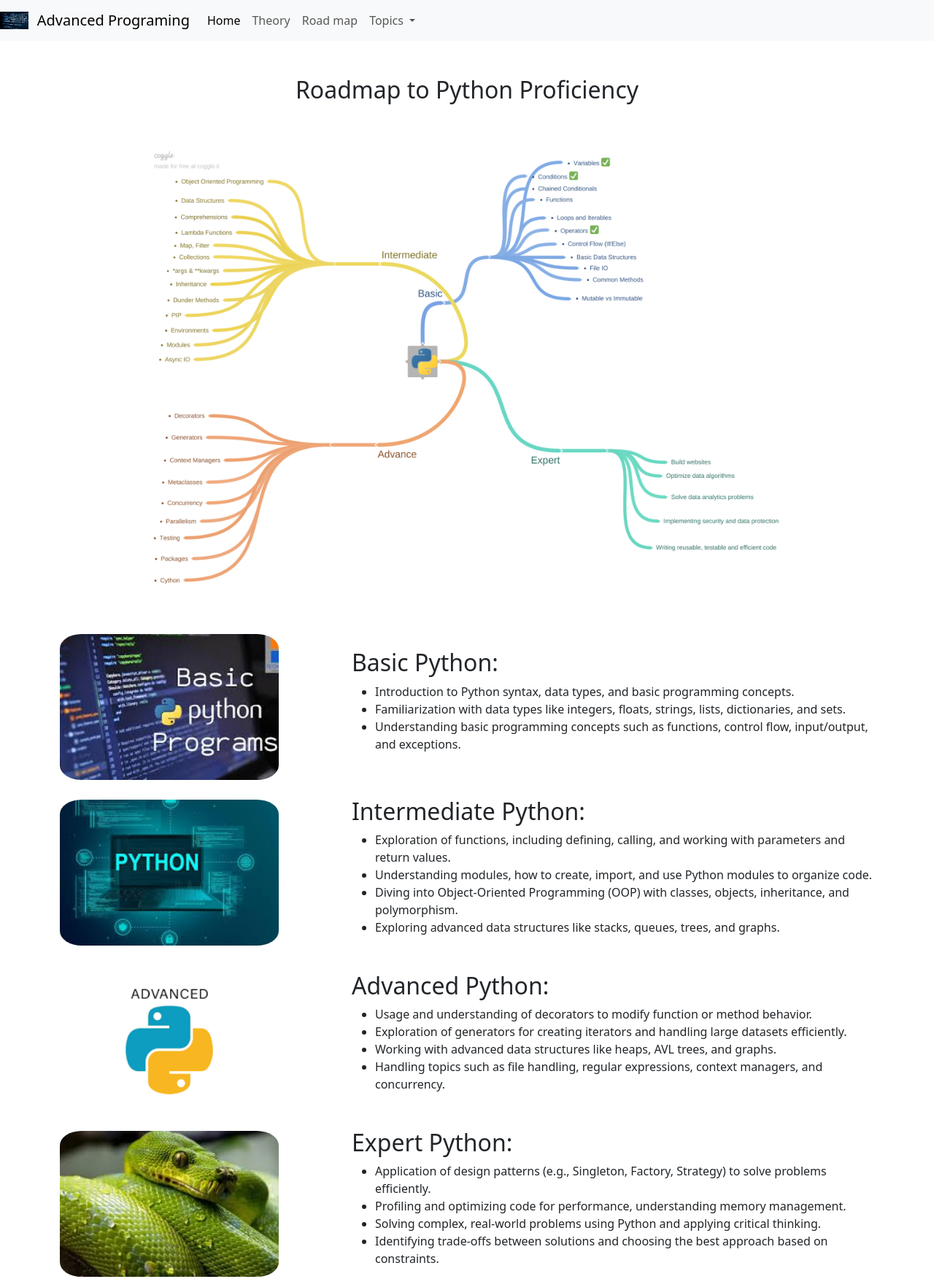
After one commit to Bamwesigye-Calvin-Kiiza/advanced-programing-website, a Django app: page /roadmap/ in a window 1280 px wide. The commit adds this page. Shown: the whole page at 73% size. Run offline with Django 4.2, Linux system fonts and the light colour scheme.

Commit message:
roadmap page added

```diff
--- a/Demo_app/urls.py
+++ b/Demo_app/urls.py
@@ -4,6 +4,7 @@ from . import views
 app_name = 'Demo_app'
 
 urlpatterns = [
-    path('',views.home,name ='home'),
-    path('landingpage/',views.landingpage,name ='landingpage'),
+    path('home/',views.home,name ='home'),
+    path('',views.landingpage,name ='landingpage'),
+    path('roadmap/',views.roadmap,name ='roadmap'),
 ]
--- a/Demo_app/views.py
+++ b/Demo_app/views.py
@@ -7,3 +7,6 @@ def home (request):
 
 def landingpage (request):
     return render(request,'Demo_app/landingpage.html',{})
+
+def roadmap(request):
+    return render(request,'Demo_app/roadmap.html',{})
--- a/templates/Demo_app/home.html
+++ b/templates/Demo_app/home.html
@@ -79,20 +79,20 @@
     <nav class="navbar navbar-expand-lg bg-body-tertiary">
             <img src="{%static 'images/advanced_prog.jpeg'%}" alt="Logo" width="40" height="24" class="d-inline-block align-text-top">
         <div class="container-fluid">
-          <a class="navbar-brand" href="#">Advanced Programing</a>
+          <a class="navbar-brand" href="{%url 'Demo_app:landingpage'%}">Advanced Programing</a>
           <button class="navbar-toggler" type="button" data-bs-toggle="collapse" data-bs-target="#navbarNavDropdown" aria-controls="navbarNavDropdown" aria-expanded="false" aria-label="Toggle navigation">
             <span class="navbar-toggler-icon"></span>
           </button>
           <div class="collapse navbar-collapse" id="navbarNavDropdown">
             <ul class="navbar-nav">
               <li class="nav-item">
-                <a class="nav-link active" aria-current="page" href="{%url 'Demo_app:landingpage'%}">Home</a>
+                <a class="nav-link active" aria-current="page" href="{%url 'Demo_app:home'%}">Home</a>
               </li>
               <li class="nav-item">
                 <a class="nav-link" href="#">Theory</a>
               </li>
               <li class="nav-item">
-                <a class="nav-link" href="#">Road map</a>
+                <a class="nav-link" href="{%url 'Demo_app:roadmap'%}">Road map</a>
               </li>
               <li class="nav-item dropdown">
                 <a class="nav-link dropdown-toggle" href="#" role="button" data-bs-toggle="dropdown" aria-expanded="false">
--- a/templates/Demo_app/landingpage.html
+++ b/templates/Demo_app/landingpage.html
@@ -58,20 +58,20 @@
         <nav class="navbar navbar-expand-lg bg-body-tertiary">
             <img src="{% static 'images/advanced_prog.jpeg' %}" alt="Logo" width="40" height="24" class="d-inline-block align-text-top">
             <div class="container-fluid">
-                <a class="navbar-brand" href="{% url 'Demo_app:home' %}">Advanced Programming</a>
+                <a class="navbar-brand" href="{% url 'Demo_app:landingpage' %}">Advanced Programming</a>
                 <button class="navbar-toggler" type="button" data-bs-toggle="collapse" data-bs-target="#navbarNavDropdown" aria-controls="navbarNavDropdown" aria-expanded="false" aria-label="Toggle navigation">
                     <span class="navbar-toggler-icon"></span>
                 </button>
                 <div class="collapse navbar-collapse" id="navbarNavDropdown">
                     <ul class="navbar-nav">
                         <li class="nav-item">
-                            <a class="nav-link active" aria-current="page" href="{% url 'Demo_app:landingpage' %}">Home</a>
+                            <a class="nav-link active" aria-current="page" href="{% url 'Demo_app:home' %}">Home</a>
                         </li>
                         <li class="nav-item">
                             <a class="nav-link" href="#">Theory</a>
                         </li>
                         <li class="nav-item">
-                            <a class="nav-link" href="#">Road map</a>
+                            <a class="nav-link" href="{%url 'Demo_app:roadmap'%}">Road map</a>
                         </li>
                         <li class="nav-item dropdown">
                             <a class="nav-link dropdown-toggle" href="#" role="button" data-bs-toggle="dropdown" aria-expanded="false">
--- /dev/null
+++ b/templates/Demo_app/roadmap.html
@@ -0,0 +1,182 @@
+{% load static %}
+<!DOCTYPE html>
+<html lang="en">
+<head>
+    <meta charset="UTF-8">
+    <meta http-equiv="X-UA-Compatible" content="IE=edge">
+    <meta name="viewport" content="width=device-width, initial-scale=1.0">
+    <title>Advanced Programming</title>
+    <link rel="stylesheet" type="text/css" href="https://cdn.jsdelivr.net/npm/slick-carousel@1.8.1/slick/slick.css"/>
+    <link rel="stylesheet" type="text/css" href="https://cdn.jsdelivr.net/npm/slick-carousel@1.8.1/slick/slick-theme.css"/>
+    <link href="https://cdn.jsdelivr.net/npm/bootstrap@5.3.2/dist/css/bootstrap.min.css" rel="stylesheet" integrity="sha384-T3c6CoIi6uLrA9TneNEoa7RxnatzjcDSCmG1MXxSR1GAsXEV/Dwwykc2MPK8M2HN" crossorigin="anonymous">
+    <script src="https://cdn.jsdelivr.net/npm/bootstrap@5.3.2/dist/js/bootstrap.bundle.min.js" integrity="sha384-C6RzsynM9kWDrMNeT87bh95OGNyZPhcTNXj1NW7RuBCsyN/o0jlpcV8Qyq46cDfL" crossorigin="anonymous"></script>
+    <script type="text/javascript" src="https://code.jquery.com/jquery-3.6.4.min.js"></script>
+    <script type="text/javascript" src="https://cdn.jsdelivr.net/npm/slick-carousel@1.8.1/slick/slick.min.js"></script>
+</head>
+<style>
+    /* Style the typing animation */
+    .typing-text {
+        border-right: 2px solid orange;
+        white-space: nowrap;
+        overflow: hidden;
+        margin: 0;
+        display: inline-block;
+        animation: typing 2s steps(20) infinite alternate;
+    }
+
+    @keyframes typing {
+        from { width: 0; }
+        to { width: 100%; }
+    }
+    .container img {
+        display: block;
+        margin: 0 auto;
+        max-width: 100%; /* Ensure the image does not exceed its container width */
+    }
+    .container {
+        display: flex;
+        align-items: center; /* Vertically align items */
+        gap: 100px; /* Adjust the space between elements */
+    }
+
+    .level-image {
+        width: 300px; /* Adjusted image width */
+        height: 200px; /* Adjusted image height */
+        border-radius: 10%; /* Make images circular */
+        overflow: hidden;
+    }
+
+    .level-image img {
+        width: 100%;
+        height: 100%;
+        object-fit: cover; /* Maintain aspect ratio */
+    }
+
+
+    .level-details {
+        flex: 1; /* Fill remaining space */
+    }
+
+    /* Adjustments for smaller screens */
+    @media (max-width: 768px) {
+        .container {
+            flex-direction: column; /* Stack items vertically on smaller screens */
+            align-items: flex-start; /* Align items to the start */
+        }
+
+        .level-image {
+            width: 80px; /* Adjust image width for smaller screens */
+            height: 80px; /* Adjust image height for smaller screens */
+        }
+    }
+
+</style>
+    <body>
+        <nav class="navbar navbar-expand-lg bg-body-tertiary">
+                <img src="{%static 'images/advanced_prog.jpeg'%}" alt="Logo" width="40" height="24" class="d-inline-block align-text-top">
+            <div class="container-fluid">
+              <a class="navbar-brand" href="{%url 'Demo_app:landingpage'%}">Advanced Programing</a>
+              <button class="navbar-toggler" type="button" data-bs-toggle="collapse" data-bs-target="#navbarNavDropdown" aria-controls="navbarNavDropdown" aria-expanded="false" aria-label="Toggle navigation">
+                <span class="navbar-toggler-icon"></span>
+              </button>
+              <div class="collapse navbar-collapse" id="navbarNavDropdown">
+                <ul class="navbar-nav">
+                  <li class="nav-item">
+                    <a class="nav-link active" aria-current="page" href="{%url 'Demo_app:home'%}">Home</a>
+                  </li>
+                  <li class="nav-item">
+                    <a class="nav-link" href="#">Theory</a>
+                  </li>
+                  <li class="nav-item">
+                    <a class="nav-link" href="{%url 'Demo_app:roadmap'%}">Road map</a>
+                  </li>
+                  <li class="nav-item dropdown">
+                    <a class="nav-link dropdown-toggle" href="#" role="button" data-bs-toggle="dropdown" aria-expanded="false">
+                      Topics
+                    </a>
+                    <ul class="dropdown-menu">
+                      <li><a class="dropdown-item" href="#">Topic 1</a></li>
+                      <li><a class="dropdown-item" href="#">Topic 2</a></li>
+                      <li><a class="dropdown-item" href="#">Topic 3</a></li>
+                    </ul>
+                  </li>
+                </ul>
+              </div>
+            </div>
+          </nav>
+          <br>
+          <br>
+          <center><h2>Roadmap to Python Proficiency</h2></center>
+          <br>
+          <br>
+
+        <!-- Add roadmap image -->
+        <div class="container">
+            <img src="{% static 'images/roadmap.png' %}" alt="Roadmap" width="80%" height="auto">
+        </div>
+        <br>
+        <br>
+        <div class="container">
+            <div class="level-image">
+                <img src="{% static 'images/basicpython.jpeg' %}" alt="Basic Python">
+            </div>
+            <div class="level-details">
+                <strong><h2>Basic Python:</h2></strong>
+                <ul>
+                    <li>Introduction to Python syntax, data types, and basic programming concepts.</li>
+                    <li>Familiarization with data types like integers, floats, strings, lists, dictionaries, and sets.</li>
+                    <li>Understanding basic programming concepts such as functions, control flow, input/output, and exceptions.</li>
+                </ul>
+            </div>
+        </div>
+        <br>
+
+        <div class="container">
+            <div class="level-image">
+                <img src="{% static 'images/intermediate.jpeg' %}" alt="Basic Python">
+            </div>
+            <div class="level-details">
+                <strong><h2>Intermediate Python:</h2></strong>
+                <ul>
+                    <li>Exploration of functions, including defining, calling, and working with parameters and return values.</li>
+                    <li>Understanding modules, how to create, import, and use Python modules to organize code.</li>
+                    <li>Diving into Object-Oriented Programming (OOP) with classes, objects, inheritance, and polymorphism.</li>
+                    <li>Exploring advanced data structures like stacks, queues, trees, and graphs.</li>
+                </ul>
+            </div>
+        </div>
+        <br>
+        <div class="container">
+            <div class="level-image">
+                <img src="{% static 'images/advanced.png' %}" alt="Basic Python">
+            </div>
+            <div class="level-details">
+                <strong><h2>Advanced Python:</h2></strong>
+                <ul>
+                    <li>Usage and understanding of decorators to modify function or method behavior.</li>
+                        <li>Exploration of generators for creating iterators and handling large datasets efficiently.</li>
+                        <li>Working with advanced data structures like heaps, AVL trees, and graphs.</li>
+                        <li>Handling topics such as file handling, regular expressions, context managers, and concurrency.</li>
+                </ul>
+            </div>
+        </div>
+        <br>
+        <div class="container">
+            <div class="level-image">
+                <img src="{% static 'images/expert.jpeg' %}" alt="Basic Python">
+            </div>
+            <div class="level-details">
+                <strong><h2>Expert Python:</h2></strong>
+                <ul>
+                    <li>Application of design patterns (e.g., Singleton, Factory, Strategy) to solve problems efficiently.</li>
+                    <li>Profiling and optimizing code for performance, understanding memory management.</li>
+                    <li>Solving complex, real-world problems using Python and applying critical thinking.</li>
+                    <li>Identifying trade-offs between solutions and choosing the best approach based on constraints.</li>
+
+                </ul>
+            </div>
+        </div>
+
+        <script src="" async defer></script>
+    </body>
+</html>
```
Also changed, not shown: static/images/advanced.png (added), static/images/basicpython.jpeg (added), static/images/expert.jpeg (added), static/images/intermediate.jpeg (added), static/images/roadmap.png (added).
